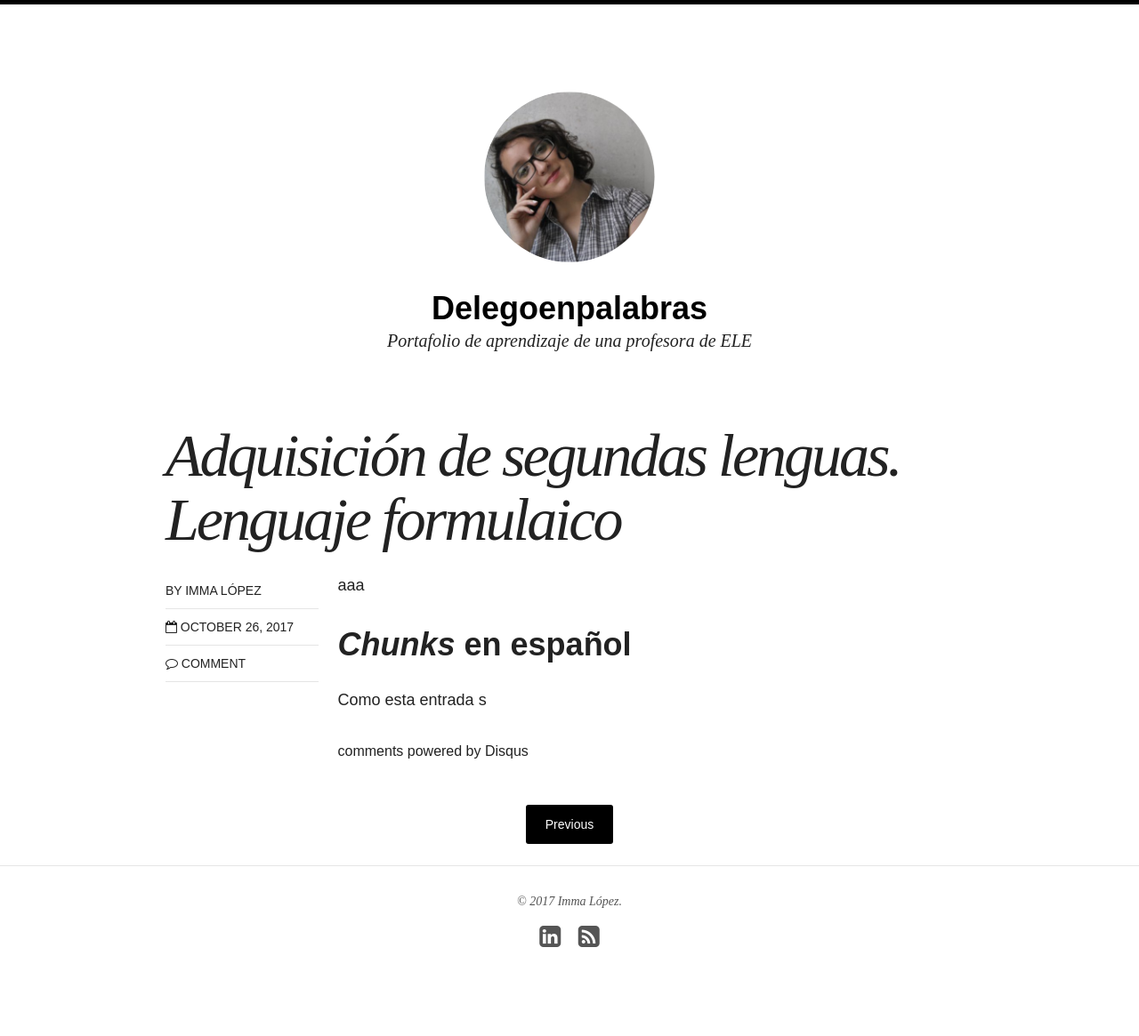
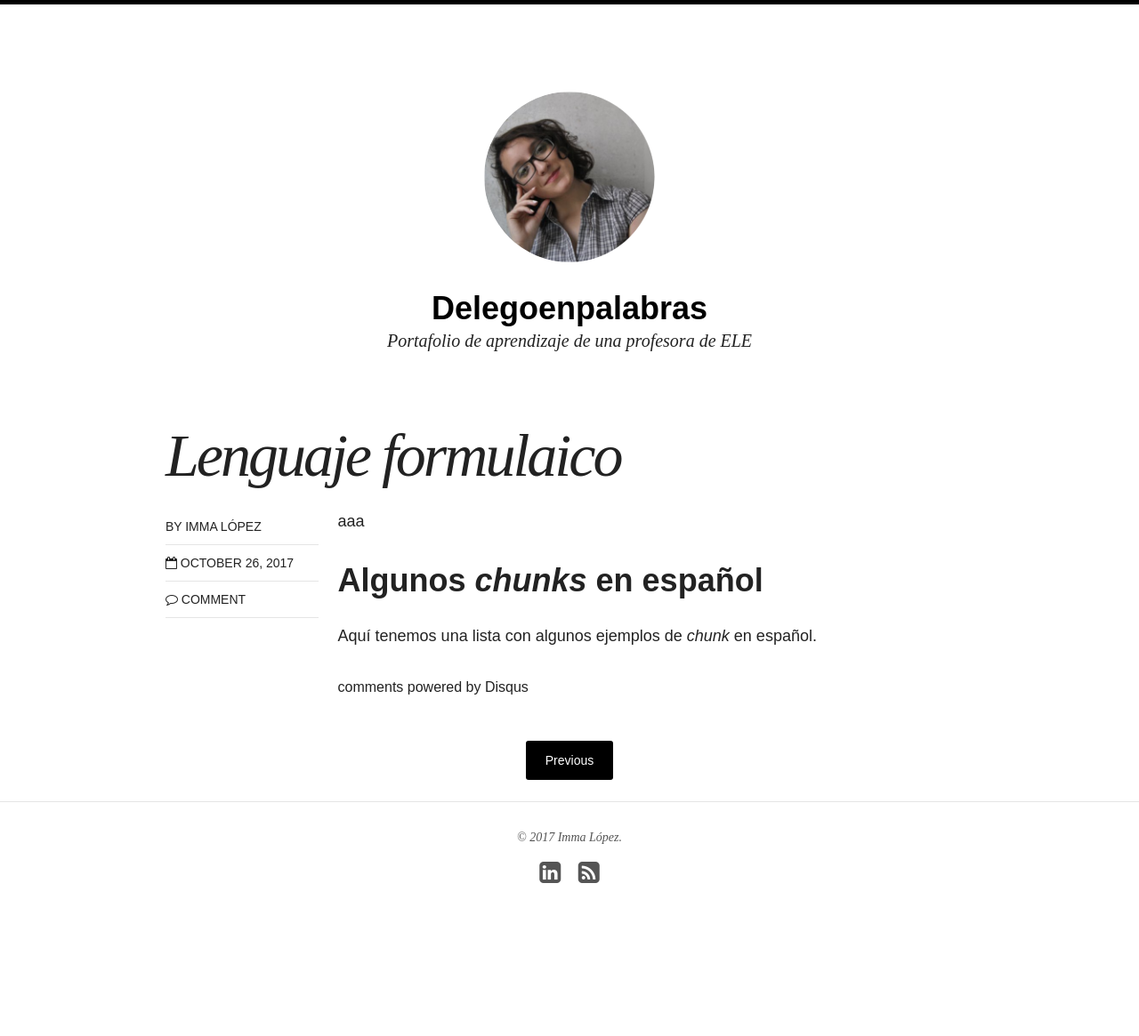
Before and after one commit to immalopez/immalopez.github.io, a Jekyll site: the page built from _posts/blog/2017-10-26-lenguaje-formulaico.md, in a window 1280 px wide. Shown: the whole page at 89% size. Built offline with Jekyll 4.4.1, drawn with Linux system fonts in a browser that asks for light colours; nearby versions of some CDN libraries; comment, search, counter and statistics services are not loaded; after the commit the page ends 1093 px from its top, so only the background shows below that.

Commit message:
Update 2017-10-26-lenguaje-formulaico.md

```diff
--- a/_posts/blog/2017-10-26-lenguaje-formulaico.md
+++ b/_posts/blog/2017-10-26-lenguaje-formulaico.md
@@ -1,6 +1,6 @@
 ---
 layout: post
-title: Adquisición de segundas lenguas. Lenguaje formulaico
+title: Lenguaje formulaico
 modified:
 categories: blog
 excerpt: ""
@@ -13,6 +13,6 @@ image:
 
 aaa
 
-# _Chunks_ en español
+# Algunos _chunks_ en español
 
-Como esta entrada s
+Aquí tenemos una lista con algunos ejemplos de _chunk_ en español.
```
